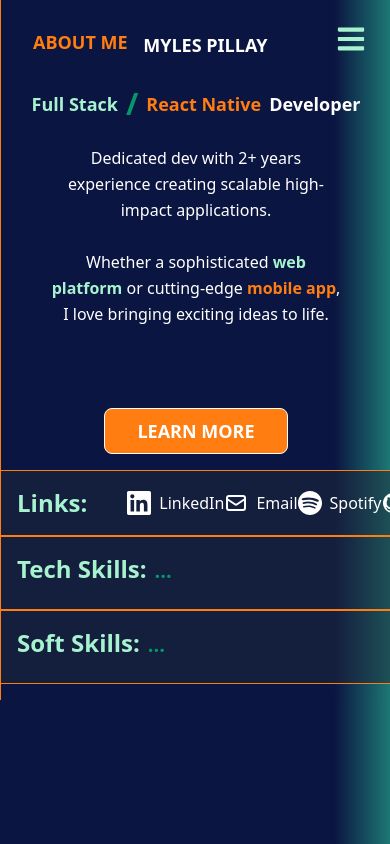
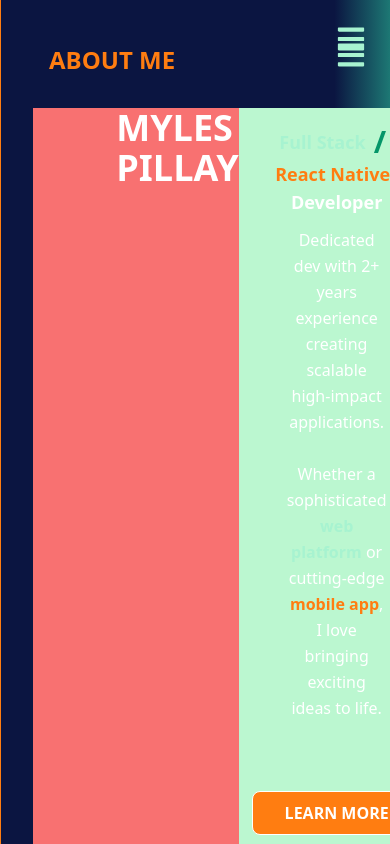
Before and after one commit to MylesPillay/Dev-Portfolio, a Next.js app: page / in a window 390 px wide. Built offline with nearby package versions, Linux system fonts and the light colour scheme.

Commit message:
latest about me progress

```diff
--- /dev/null
+++ b/src/app/components/aboutme/AboutMeHeader.tsx
@@ -0,0 +1,66 @@
+"use client";
+import useDeviceScreenSize from "@/app/hooks/useDeviceScreenSize";
+import Link from "next/link";
+import { useState } from "react";
+import { FaBars, FaXing } from "react-icons/fa";
+
+const AboutMeHeader = () => {
+	const [projectsMenuOpen, setProjectsMenuOpen] = useState(false);
+
+	const [width, height] = useDeviceScreenSize();
+
+	const [mobileMenuOpen, setMobileMenuOpen] = useState(false);
+
+	return (
+		<div className=' sticky top-0 flex flex-grow flex-row justify-start items-baseline align-bottom w-full pt-10 pb-4 ]bg-project-title-gradient bg-opacity-100  z-50 '>
+			<div className='flex flex-row justify-between w-auto '>
+				<h1 className='text-2xl font-bold text-left w-auto  ml-4   sm:ml-0 justify-start h-auto min-w-[10vw]  pb-4  mb  pt-1 align-text-bottom  text-orangeflame '>
+					ABOUT ME
+				</h1>
+
+				{/* Conditional Rendering of Project List */}
+
+				{/* Project Name Field */}
+				<h1 className='text-4xl font-bold md:flex sm:flex-grow hidden  justify-start w-full align-text-top text-left min-w-[70%] text-white'>
+					MYLES PILLAY
+				</h1>
+				<div className='md:hidden fixed top-8 right-4 z-50'>
+					<button
+						onClick={() => {
+							setMobileMenuOpen(!mobileMenuOpen);
+							setProjectsMenuOpen(false);
+						}}
+						className='flex flex-col items-center justify-center text-emerald-200 p-2 rounded-md'>
+						{mobileMenuOpen ? (
+							<FaXing className='z-50' size={30} />
+						) : (
+							<FaBars size={30} />
+						)}
+					</button>
+					{mobileMenuOpen && (
+						<div className='sm:hidden fixed top-0 right-0  p-8 h-auto w-[50%]  bg-deepBlueBg z-40 border-emerald-200 border-l border-b'>
+							<div className='flex flex-col items-start p-2 h-[10%]'>
+								{[
+									{ href: "/contact", label: "CONTACT" },
+									{ href: "/projects", label: "PROJECTS" },
+									{ href: "/", label: "ABOUT ME" }
+								].map((item) => (
+									<Link
+										key={item.href}
+										href={item.href}
+										className='text-orangeflame text-xl text-left font-semibold my-4'
+										onClick={() =>
+											setMobileMenuOpen(false)
+										}>
+										{item.label}
+									</Link>
+								))}
+							</div>
+						</div>
+					)}
+				</div>
+			</div>
+		</div>
+	);
+};
+export default AboutMeHeader;
--- /dev/null
+++ b/src/app/components/aboutme/AboutMeHeroSection.tsx
@@ -0,0 +1,82 @@
+import Image from "next/image";
+import Link from "next/link";
+
+const AboutMeHeroSection = () => {
+	return (
+		<div className='bg-red-400 flex w-full h-full justify-around px-10'>
+			<div className='flex w-[100%] rounded-lg align-middle bg-yellow-200 justify-center items-center self-center h-full '>
+				<div
+					className={`
+									flex flex-grow justify-center bg-pink-200 rounded-lg h-[80%] w-auto overflow-x-scroll overflow-y-hidden`}>
+					<div
+						className={`h-auto pr-3 rounded-lg
+					transition-transform duration-300`}>
+						<Image
+							src={"/images/profile.jpg"}
+							className='rounded-lg'
+							alt={`Project screenshot `}
+							layout='responsive'
+							objectFit='cover'
+							width={400}
+							height={1000}
+							style={{ maxHeight: 800, borderRadius: 10 }}
+							quality={100}
+						/>
+					</div>
+				</div>
+			</div>
+			<div className='flex sm:flex-grow md:hidden justify-start w-full text-left max-w-[90vw] ml-[8vw] '>
+				<h1 className='text-4xl font-bold  text-white'>MYLES PILLAY</h1>
+			</div>
+
+			<div className='flex flex-col justify-center bg-green-200 items-center w-full h-auto lg:w-[55%] lg:h-[35vh] lg:mr-[15%] lg:mt-[10%]'>
+				<div className='lg:h-[100%] h-auto px-2 py-4'>
+					<div className='flex flex-row flex-wrap w-auto  align-middle items-center justify-center '>
+						<h3 className='md:text-2xl text-lg lg:text-3xl font-semibold text-emerald-200'>
+							Full Stack
+						</h3>
+						<h3 className='text-3xl mx-2 text-emerald-600 font-semibold '>
+							/
+						</h3>
+						<h3 className='md:text-2xl text-lg lg:text-3xl font-semibold text-orangeflame mr-2'>
+							React Native
+						</h3>
+
+						<h3 className='md:text-2xl text-lg lg:text-3xl font-semibold text-white'>
+							Developer
+						</h3>
+					</div>
+
+					<h3 className=' md:text:lg text-md lg:text-xl m-auto mt-[6%]  justify-center  lg:w-max-w[40%] w-auto max-w[55%] font-normal text-white text-wrap lg:text-left text-center px-10'>
+						<span className='text-left'>
+							Dedicated dev with 2+ years experience creating
+							scalable high-impact applications.
+						</span>
+						<br></br>
+						<br></br>
+						Whether a sophisticated
+						<span className='text-emerald-200 font-semibold'>
+							{" "}
+							web platform{" "}
+						</span>
+						or cutting-edge{" "}
+						<span className='text-orangeflame font-semibold'>
+							{" "}
+							mobile app
+						</span>
+						, I love bringing exciting ideas to life.
+					</h3>
+					<div className='flex flex-row justify-end items-center w-full h-auto mt-[6%]'>
+						<Link
+							className='justify-center items-center self-center w-auto mx-auto p-2 px-8  mt-[7vh] rounded-lg  bg-orangeflame  text-white border border-white lg:text-lg text-md font-bold  hover:bg-opacity-80'
+							href={"/projects"}>
+							LEARN MORE
+						</Link>
+					</div>
+				</div>
+			</div>
+		</div>
+	);
+};
+
+export default AboutMeHeroSection;
--- a/src/app/page.tsx
+++ b/src/app/page.tsx
@@ -4,96 +4,34 @@ import Link from "next/link";
 import SoftSkillsSection from "./components/aboutme/SoftSkillsComponent";
 import TechSkillsSection from "./components/aboutme/TechSkillsComponent";
 import LinksComponent from "./components/aboutme/LinksComponent";
+import AboutMeHeroSection from "./components/aboutme/AboutMeHeroSection";
+import AboutMeHeader from "./components/aboutme/AboutMeHeader";
 
 export default function Home() {
 	return (
 		<div
-			className='bg-projects-gradient lg:h-screen h-auto w-full overflow-x-hidden lg:overflow-y-hidden  overflow-y-scroll m-none  pr-0   lg:py-6 py-4  '
+			className='bg-projects-gradient lg:h-screen h-full w-full overflow-x-hidden lg:overflow-y-hidden  overflow-y-scroll  '
 			style={{
 				borderColor: "#FF7D11",
 				borderWidth: 0,
 				borderLeft: "0.5px solid #FF7D11"
 			}}>
 			<div className='flex flex-col justify-between w-full'>
-				<div className='flex lg:flex-row flex-col lg:justify-between justify-evenly lg:w-full  w-[80%] lg:px-2 '>
-					<div className='flex flex-col space-x-2 h-full lg:w-3/6  w-auto justify-start align-middle items-start lg:my-[1vh]'>
-						<div className='flex flex-col w-auto h-auto ml-8 rounded-lg items-start justify-start'>
-							<div className='flex flex-row justify-start align-middle items-center'>
-								<h1
-									className='lg:text-2xl text-lg font-bold text-left justify-start align-text-bottom w-auto h-[5vh] mt-3 text-orangeflame '
-									style={{}}>
-									ABOUT ME
-								</h1>
-								<h1 className='lg:text-4xl md:-text-2xl text-lg font-bold  w-auto ml-[4vw]  mt-1 text-white '>
-									MYLES PILLAY
-								</h1>
-							</div>
-							<div className='hidden lg:flex justify-center align-middle relative lg:ml-[15%]  rounded-md border border-tealAccent mt-[4vh] lg:h-auto h-auto lg:overflow-hidden '>
-								<Image
-									src='/images/profile.jpg'
-									alt='profile'
-									layout='contain'
-									width={280}
-									height={350}
-									objectFit='cover'
-									objectPosition='center'
-									quality={100}
-								/>
-							</div>
-						</div>
-					</div>
-					<div className='justify-center items-center w-[100vw] h-auto lg:w-[55%] lg:h-[35vh] lg:mr-[15%] lg:mt-[10%]'>
-						<div className='lg:h-[100%] h-auto px-2 py-4'>
-							<div className='flex flex-row flex-wrap w-auto  align-middle items-center justify-center '>
-								<h3 className='md:text-2xl text-lg lg:text-3xl font-semibold text-emerald-200'>
-									Full Stack
-								</h3>
-								<h3 className='text-3xl mx-2 text-emerald-600 font-semibold '>
-									/
-								</h3>
-								<h3 className='md:text-2xl text-lg lg:text-3xl font-semibold text-orangeflame mr-2'>
-									React Native
-								</h3>
-
-								<h3 className='md:text-2xl text-lg lg:text-3xl font-semibold text-white'>
-									Developer
-								</h3>
-							</div>
-
-							<h3 className=' md:text:lg text-md lg:text-xl m-auto mt-[6%]  justify-center  lg:w-max-w[40%] w-auto max-w[55%] font-normal text-white text-wrap lg:text-left text-center px-10'>
-								<span className='text-left'>
-									Dedicated dev with 2+ years experience
-									creating scalable high-impact applications.
-								</span>
-								<br></br>
-								<br></br>
-								Whether a sophisticated
-								<span className='text-emerald-200 font-semibold'>
-									{" "}
-									web platform{" "}
-								</span>
-								or cutting-edge{" "}
-								<span className='text-orangeflame font-semibold'>
-									{" "}
-									mobile app
-								</span>
-								, I love bringing exciting ideas to life.
-							</h3>
-							<div className='flex flex-row justify-end items-center w-full h-auto mt-[6%]'>
-								<Link
-									className='justify-center items-center self-center w-auto mx-auto p-2 px-8  mt-[7vh] rounded-lg  bg-orangeflame  text-white border border-white text-lg font-bold  hover:bg-opacity-80 hover:border-2 '
-									href={"/projects"}>
-									LEARN MORE
-								</Link>
-							</div>
+				<div className='flex lg:flex-row flex-col lg:justify-between justify-evenly  '>
+					<div className='flex flex-col space-x-2 w-full justify-start align-middle items-start '>
+						<div className='flex flex-col w-full h-auto ml-8 rounded-lg items-start justify-start'>
+							<AboutMeHeader />
+							<AboutMeHeroSection />
 						</div>
 					</div>
 				</div>
-				<LinksComponent />
+				<div className='flex flex-col justify-start items-center w-full h-auto lg:w-[55%] lg:h-[35vh] lg:mr-[15%] lg:mt-[10%]'>
+					<LinksComponent />
 
-				<TechSkillsSection />
+					<TechSkillsSection />
 
-				<SoftSkillsSection />
+					<SoftSkillsSection />
+				</div>
 			</div>
 		</div>
 	);
```
